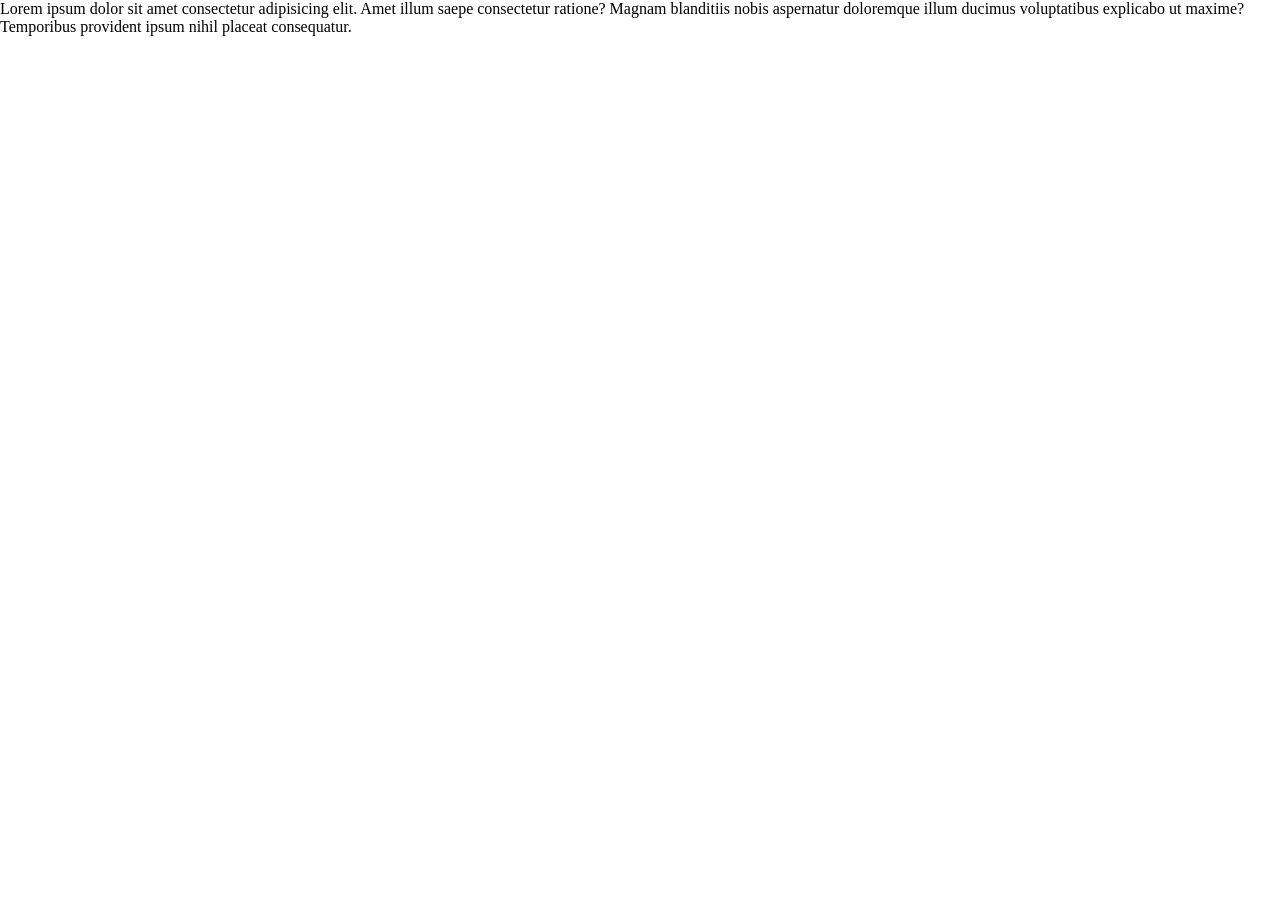
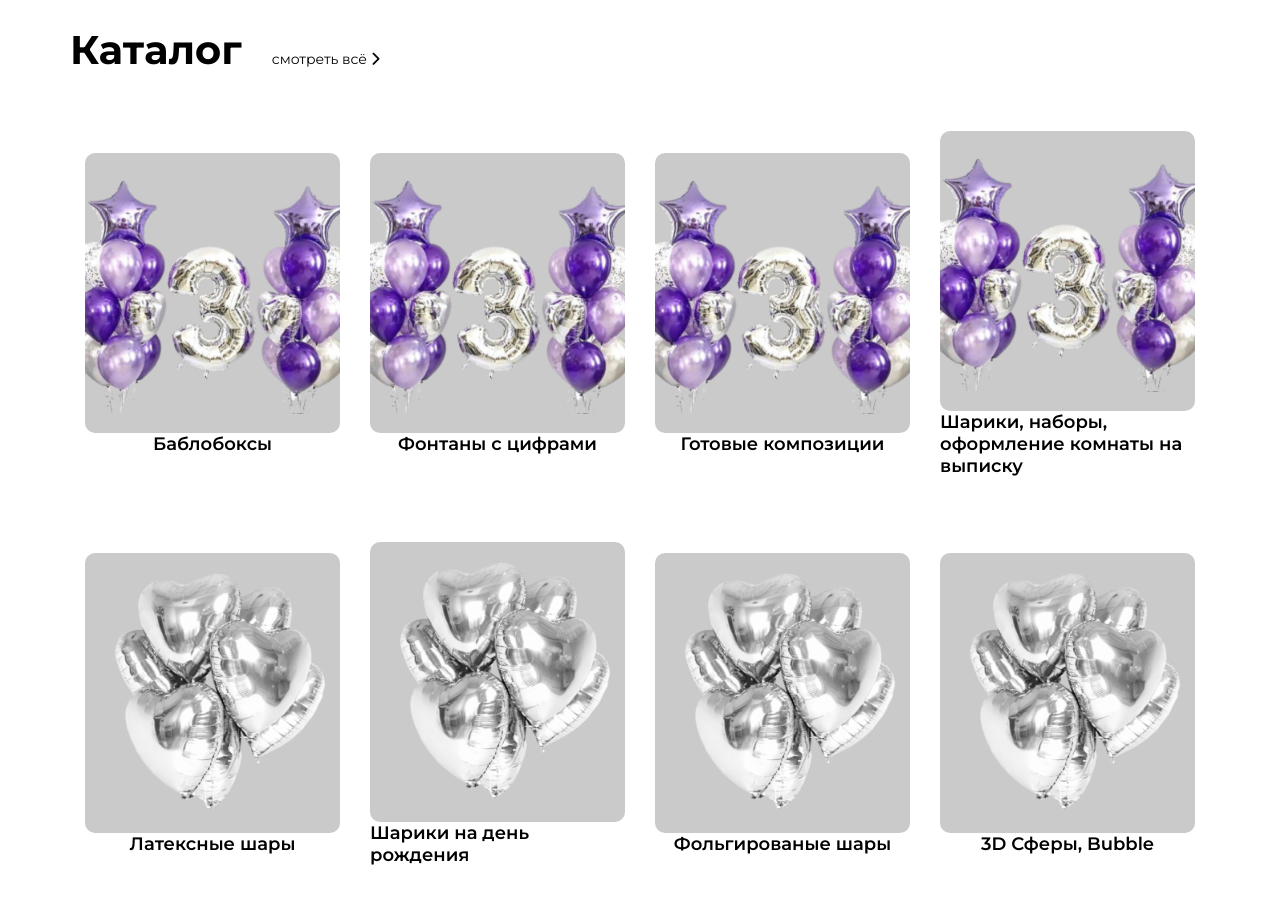
Before and after one commit to Davlatshoh6275/516-group, a plain HTML site: page index.html in a window 1280 px wide. Before the commit the page ends 800 px from the top, so only its background shows below. Drawn offline with Linux system fonts and the light colour scheme.

Commit message:
popular_kotegoriya

```diff
--- a/index.html
+++ b/index.html
@@ -4,14 +4,66 @@
     <meta charset="UTF-8" />
     <meta name="viewport" content="width=device-width, initial-scale=1.0" />
     <title>Lesson JS | git</title>
+    <link rel="stylesheet" href="https://cdnjs.cloudflare.com/ajax/libs/font-awesome/6.6.0/css/all.min.css" integrity="sha512-Kc323vGBEqzTmouAECnVceyQqyqdsSiqLQISBL29aUW4U/M7pSPA/gEUZQqv1cwx4OnYxTxve5UMg5GT6L4JJg==" crossorigin="anonymous" referrerpolicy="no-referrer" />
     <link rel="stylesheet" href="./style/style.css" />
   </head>
   <body>
+    <header></header>
 
+    <section id="banner"></section>
 
-    <div class="conteiner">
-      <p>Lorem ipsum dolor sit amet consectetur adipisicing elit. Amet illum saepe consectetur ratione? Magnam blanditiis nobis aspernatur doloremque illum ducimus voluptatibus explicabo ut maxime? Temporibus provident ipsum nihil placeat consequatur.</p>
-    </div>
+    <section id="popular_kotegoriya">
+      <div class="container">
+          <div class="h2">
+              <h2>Каталог</h2>
+              <a href="./категории/index.html">смотреть всё <i class="fa-solid fa-chevron-right"></i></a>
+          </div>
+          <div class="boxes">
+              <div class="box">
+                  <img src="./img/16-320x370 2.png" alt="">
+                  <p>Баблобоксы</p>
+              </div>
+              <div class="box">
+                  <img src="./img/16-320x370 2.png" alt="">
+                  <p>Фонтаны с цифрами</p>
+              </div>
+              <div class="box">
+                  <img src="./img/16-320x370 2.png" alt="">
+                  <p>Готовые композиции</p>
+              </div>
+              <div class="box">
+                  <img src="./img/16-320x370 2.png" alt="">
+                  <p>Шарики, наборы, оформление
+                      комнаты на выписку</p>
+              </div>
+              <div class="box">
+                  <img src="./img/c51aeee66414c56c85ddc6d3b67a9975 3.png" alt="">
+                  <p>Латексные шары</p>
+              </div>
+              <div class="box">
+                  <img src="./img/c51aeee66414c56c85ddc6d3b67a9975 3.png" alt="">
+                  <p>Шарики на день рождения</p>
+              </div>
+              <div class="box">
+                  <img src="./img/c51aeee66414c56c85ddc6d3b67a9975 3.png" alt="">
+                  <p>Фольгированые шары</p>
+              </div>
+              <div class="box">
+                  <img src="./img/c51aeee66414c56c85ddc6d3b67a9975 3.png" alt="">
+                  <p>3D Сферы, Bubble</p>
+              </div>
+          </div>
+  </section>
+
+    <section id="lider_sell"></section>
+
+    <section id="banner_first"></section>
+
+    <section id="aksiya"></section>
+
+    <section id="our_works"></section>
+
+    <footer></footer>
 
     <script src="./main.js"></script>
   </body>
--- a/style/style.css
+++ b/style/style.css
@@ -1,5 +1,184 @@
+@import url('https://fonts.googleapis.com/css2?family=Montserrat:ital,wght@0,100..900;1,100..900&display=swap');
+
+body {
+    font-family: "Montserrat", sans-serif;
+}
+
 * {
     margin: 0;
     padding: 0;
     box-sizing: border-box;
 }
+
+.container {
+    width: 1380px;
+    margin: 0 auto;
+}
+
+#popular_kotegoriya {
+    margin: 25px 0;
+
+
+
+
+}
+
+#popular_kotegoriya h2 {
+    font-weight: 700;
+    font-size: 40px;
+    margin-right: 30px;
+}
+
+.h2 {
+    display: flex;
+    align-items: last baseline;
+    margin-bottom: 30px;
+}
+
+.h2 a {
+    cursor: pointer;
+    text-decoration: none;
+    color: #000;
+    font-weight: 400;
+    font-size: 16px;
+}
+
+
+.boxes {
+    display: flex;
+    flex-wrap: wrap;
+}
+
+.boxes img {
+    width: 100%;
+    border-radius: 10px;
+    background: #9e9e9e8a;
+}
+
+.boxes .box {
+    transition: .3s;
+    cursor: pointer;
+    padding: 0 15px;
+    border-radius: 5px;
+    height: 400px;
+    width: 25%;
+    display: flex;
+    flex-direction: column;
+    align-items: center;
+    justify-content: center;
+    font-weight: 600;
+    font-size: 18px;
+}
+
+.boxes .box:hover {
+    transform: scale(1.1);
+}
+
+.boxes .box:hover img {
+    box-shadow: 0 0 15px 1px black;
+    margin-bottom: 10px;
+}
+
+
+@media screen and (max-width: 1400px) and (min-width: 1200px) {
+    .container {
+        width: 1140px !important;
+        margin: 0 auto;
+    }
+
+    .h2 h2 {
+        font-size: 35px;
+    }
+
+    .h2 a {
+        cursor: pointer;
+        text-decoration: none;
+        color: #000;
+        font-size: 14px;
+    }
+}
+
+@media screen and (max-width: 1200px) and (min-width: 800px) {
+    .container {
+        width: 756px;
+    }
+
+    .h2 h2 {
+        margin-top: 45px;
+        font-size: 30px;
+    }
+
+    .h2 a {
+        cursor: pointer;
+        text-decoration: none;
+        color: #000;
+        font-size: 14px;
+    }
+
+    #popular_kotegoriya .boxes {
+        justify-content: center;
+    }
+
+    #popular_kotegoriya .box {
+        height: 300px !important;
+        width: 33% !important;
+    }
+}
+
+@media screen and (max-width: 800px) and (min-width: 400px) {
+    .container {
+        width: 97%;
+    }
+
+    .h2 h2 {
+        margin-top: 45px;
+        font-size: 30px;
+    }
+
+    .h2 a {
+        cursor: pointer;
+        text-decoration: none;
+        color: #000;
+        font-size: 14px;
+    }
+
+    #popular_kotegoriya .boxes {
+        justify-content: center !important;
+    }
+
+    #popular_kotegoriya .box {
+        height: auto !important;
+        width: 50% !important;
+        margin: 50px 0;
+    }
+    #popular_kotegoriya .box img {
+        width: 100%;
+        height: 100%;
+    }
+}
+
+@media screen and (max-width: 400px) {
+    .container {
+        width: 97%;
+    }
+
+    .h2 h2 {
+        margin-top: 45px;
+        font-size: 30px;
+    }
+
+    #popular_kotegoriya .boxes {
+        justify-content: center !important;
+    }
+
+    #popular_kotegoriya .box {
+        height: auto !important;
+        width: 100% !important;
+        margin: 50px 0;
+    }
+
+    #popular_kotegoriya .box img {
+        width: 100%;
+        height: 100%;
+    }
+}
```
Also changed, not shown: img/16-320x370 2.png (added), img/Frame 1.png (added), img/c51aeee66414c56c85ddc6d3b67a9975 3.png (added), img/icons8-instagram 1.svg (added), img/icons8-search 1.svg (added), img/icons8-shopping_bag 1.svg (added), img/icons8-whatsapp 1.svg (added), img/калибри 1.png (added).
